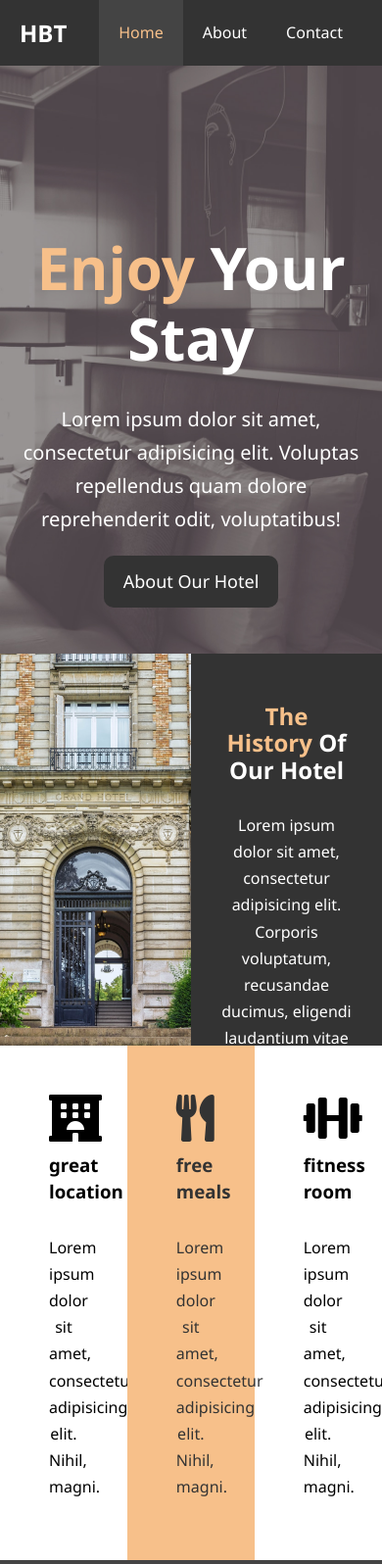
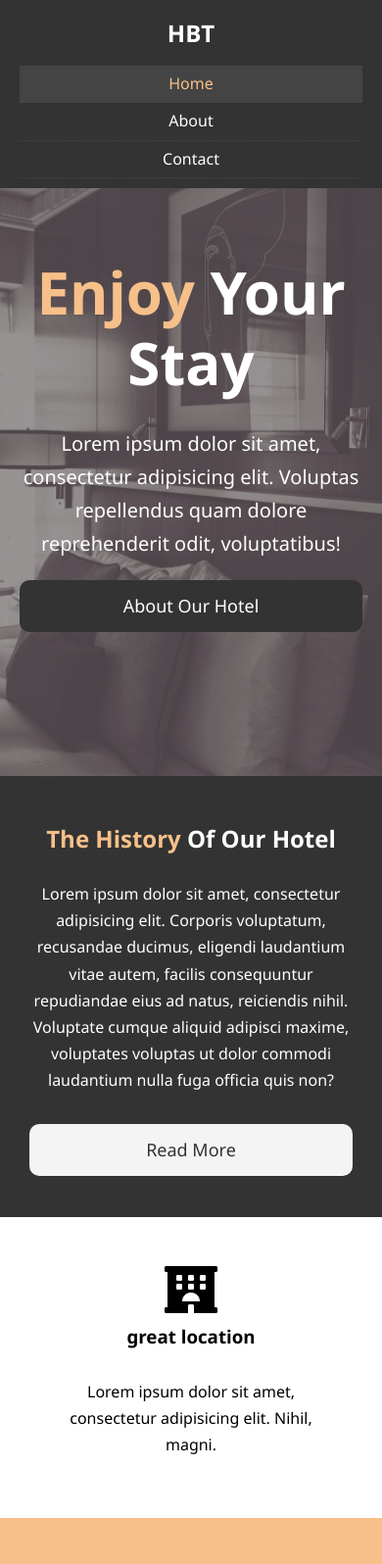
Before and after one commit to khanhnguyen0993/Projects_Sandbox, a plain HTML site: page [HTML_CSS] hotel_website/index.html in a window 390 px wide. Shown: the top 1596 px of the page at 98% size. Drawn offline with Linux system fonts and the light colour scheme.

Commit message:
Responsive hotel_website

```diff
--- a/[HTML_CSS] hotel_website/about.html
+++ b/[HTML_CSS] hotel_website/about.html
@@ -7,6 +7,8 @@
   <meta name="keywords" content="hotel, boston hotel, new england hotel">
 
   <link rel="stylesheet" href="css/style.css">
+  <link rel="stylesheet" media="screen and (max-width:768px)" href="css/mobile.css">
+
   <title>Hotel BT | About</title>
 </head>
 <body>
--- /dev/null
+++ b/[HTML_CSS] hotel_website/css/mobile.css
@@ -0,0 +1,64 @@
+#navbar {
+  padding-bottom: 10px;
+}
+
+#navbar .logo {
+  float: none;
+  text-align: center;
+}
+
+#navbar ul, #navbar ul li {
+  float:none;
+}
+
+#navbar ul li a {
+  padding: 5px;
+  border-bottom: 1px#444 dotted ;
+}
+
+#home-info .info-img {
+  height: 550px;
+  display: none;
+}
+
+#home-info .info-content {
+  float: none;
+  width: 100%;
+}
+
+/* Boxes */
+.box {
+  float: none;
+  width: 100%;
+}
+
+/* About */
+#about-info .info-right,
+#about-info .info-left {
+  float: none;
+  width: 100%;
+}
+
+#about-info .info-right{
+  margin-top: 30px;
+}
+
+
+.l-heading {
+  text-align: center;
+}
+
+.btn {
+  display: block;
+  width: 100%;
+}
+
+/* Contact */
+#contact-info .box{
+  border-bottom: 1px dotted #444;
+}
+
+#showcase .showcase-content {
+  padding-top: 70px;
+  padding-bottom: 30px;
+}
--- a/[HTML_CSS] hotel_website/css/style.css
+++ b/[HTML_CSS] hotel_website/css/style.css
@@ -70,12 +70,10 @@ a {
 
 .l-heading {
   font-size: 40px;
+  line-height: 1.2;
 }
 
 /* End Utility class */
-
-
-
 
 h1, h2, h3 {
   padding-bottom: 20px;
@@ -96,7 +94,7 @@ p {
   color: white;
 }
 
-#navbar h1 {
+#navbar .logo {
   float: left;
   padding-top: 20px;
 }
@@ -149,7 +147,7 @@ p {
 
 /* Home Info */
 #home-info {
-  height: 400px;
+  height: 450px;
 }
 
 #home-info .info-img {
@@ -210,7 +208,7 @@ p {
 
 /* Testimonials */
 #testimonials {
-  height: 600px;
+  height: 100%;
   background: url('../img/test-bg.jpg') no-repeat
   center center/cover;
   padding-top: 100px;
--- a/[HTML_CSS] hotel_website/index.html
+++ b/[HTML_CSS] hotel_website/index.html
@@ -8,6 +8,7 @@
 
   <link rel="stylesheet" href="https://cdnjs.cloudflare.com/ajax/libs/font-awesome/5.11.2/css/all.css" />
   <link rel="stylesheet" href="css/style.css">
+  <link rel="stylesheet" media="screen and (max-width:768px)" href="css/mobile.css">
   <title>Hotel BT | Welcome</title>
 </head>
 <body>
```
Also changed, not shown: [HTML_CSS] hotel_website/contact.html (+2 -0 lines).
